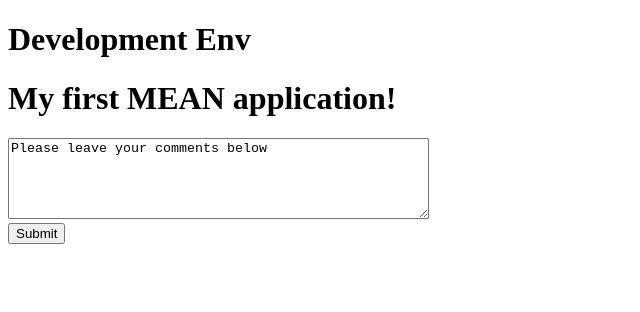
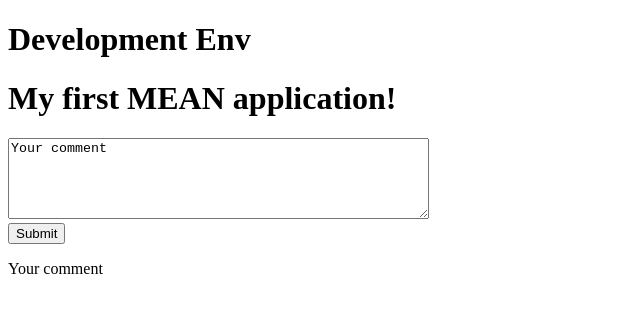
Before and after one commit to zhongw117/mean-project, an Angular app: page / in a window 1280 px wide. Shown: the top 312 px of the page, without its empty margins (0-640 px from the left). Built offline with nearby package versions, Linux system fonts and the light colour scheme.

Commit message:
dispaly comment below textarea

```diff
--- a/src/app/posts/post/post-create.component.html
+++ b/src/app/posts/post/post-create.component.html
@@ -1,4 +1,5 @@
 <h1>My first MEAN application!</h1>
-<textarea rows="5" cols="50">Please leave your comments below</textarea>
+<textarea rows="5" cols="50" [value]='newValue'></textarea>
 <br>
 <button (click)='onAddComments()'>Submit</button>
+<p>{{ newValue }}</p>
--- a/src/app/posts/post/post-create.component.ts
+++ b/src/app/posts/post/post-create.component.ts
@@ -5,7 +5,8 @@
   templateUrl: './post-create.component.html'
 })
 export class PostCreateComponent {
-    onAddComments() {
-      alert('Please double check your comments')
-    }
+  newValue = 'Your comment';
+  onAddComments() {
+    this.newValue = 'Your comments here';
+  }
 }
```
